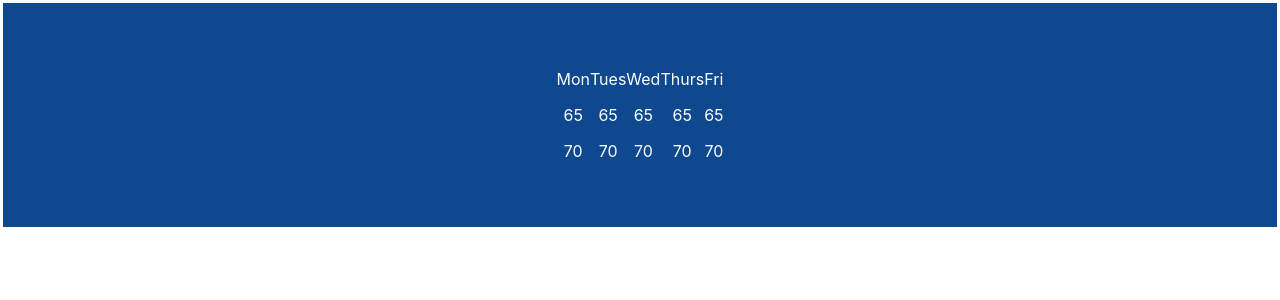
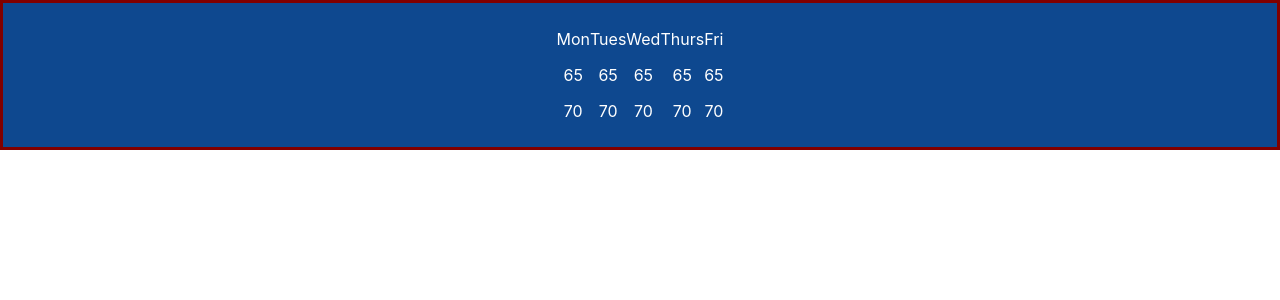
Before and after one commit to devrlora/weatherapp, a React (Create React App) app in the folder weatherapp/: page / in a window 1280 px wide. Shown: the top 300 px of the page. Built offline with nearby package versions, Linux system fonts and the light colour scheme.

Commit message:
center align parent class tag

```diff
--- a/weatherapp/src/App.css
+++ b/weatherapp/src/App.css
@@ -1,11 +1,15 @@
 .App {
-  text-align: center;
   display: flex;
   flex-direction: row;
   align-items: center;
   justify-content: center;
-  padding: 50px;
+  padding: 10px;
   background-color: #0E488F;
   color: white;
   border: solid;
+  border-color: maroon;
 }
+
+.Parent-App{
+  text-align: center;
+}
```
